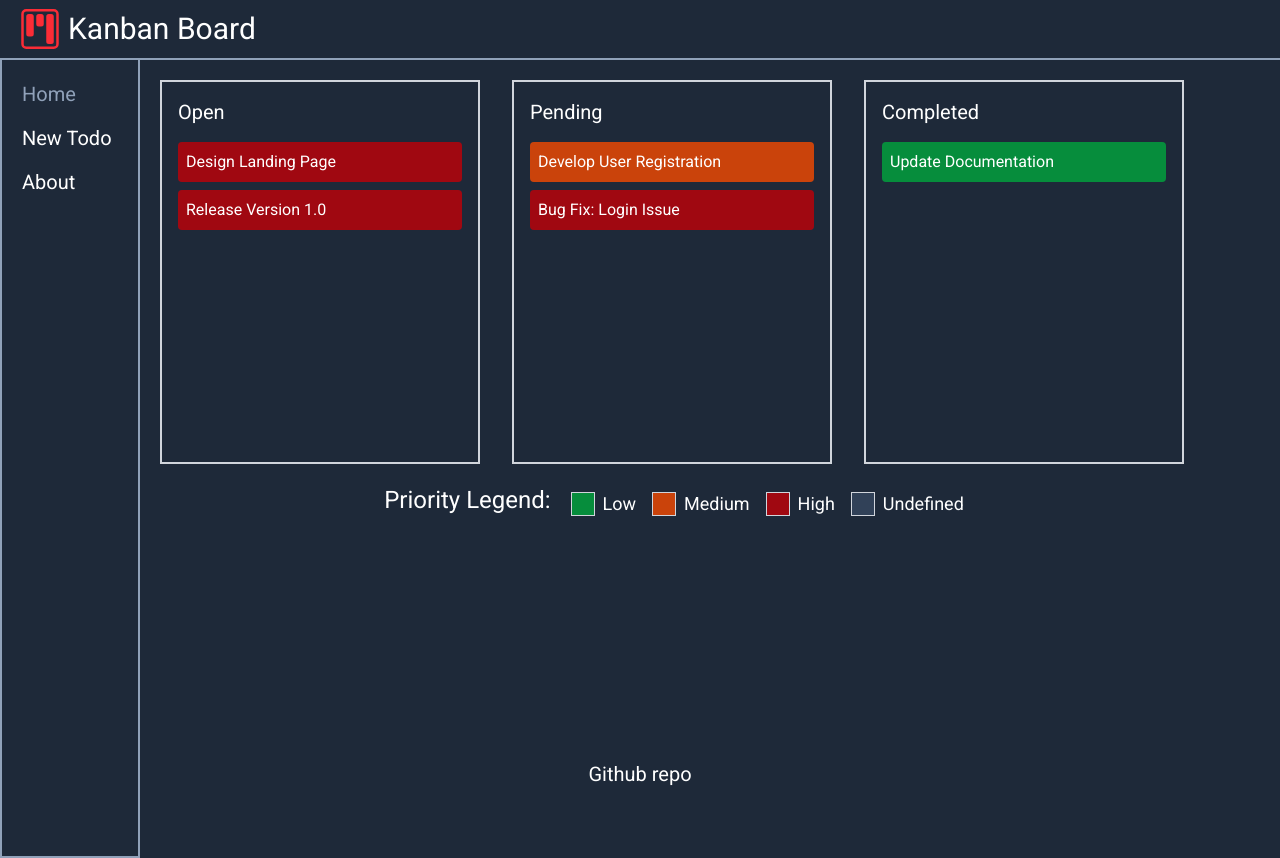
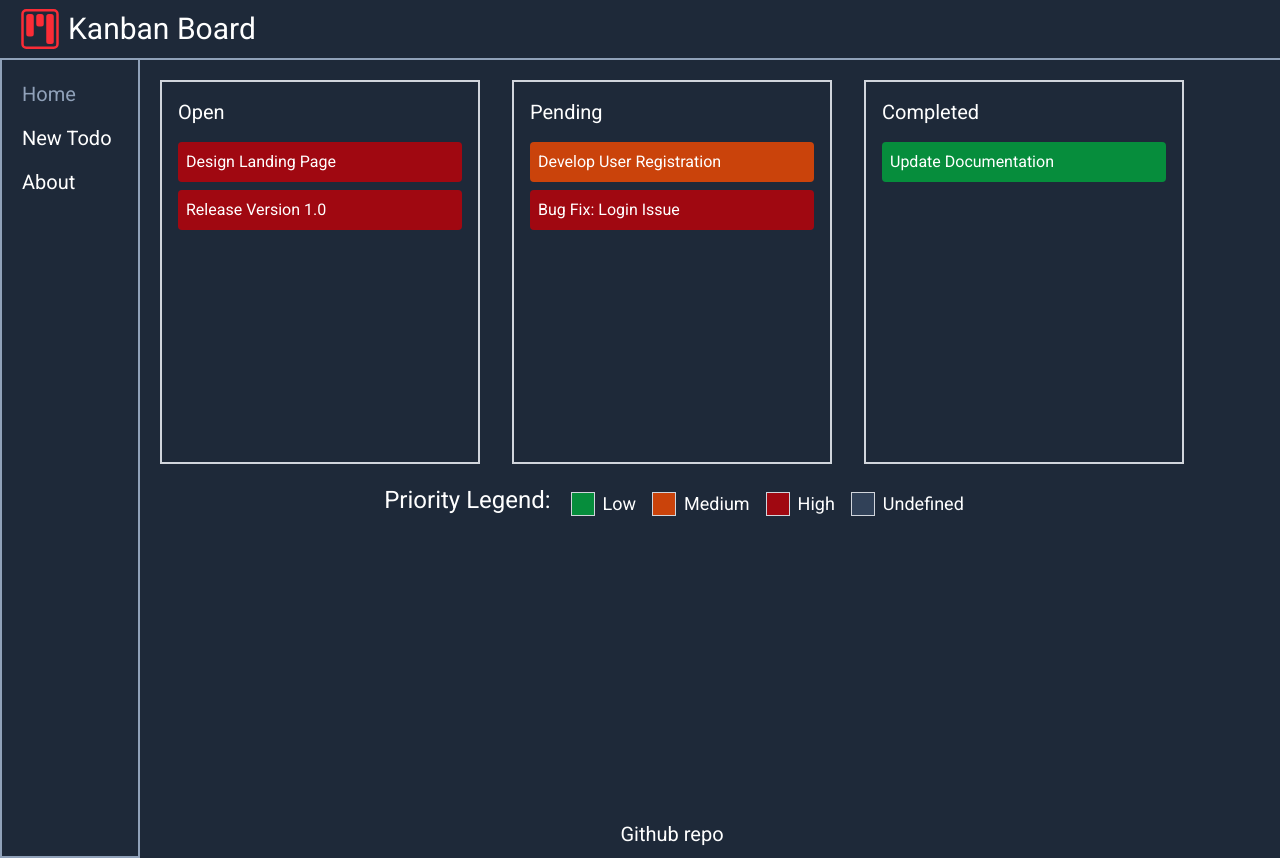
Before and after one commit to rbc33/todo-react-miniproject, a React (Vite) app: page / in a window 1280 px wide. Built offline with nearby package versions, Linux system fonts and the light colour scheme; the HTML template or start-up script is replaced by a standard one.

Commit message:
footer at the en of the page, but aside dosent go to the bottom at addTodo

```diff
--- a/src/components/Footer.tsx
+++ b/src/components/Footer.tsx
@@ -1,6 +1,6 @@
 const Footer = () => {
 	return (
-		<footer className="fixed bottom-0 -ml-35 h-10 w-screen text-center ">
+		<footer className="w-full h-12 bg-gray-800 text-center flex items-center justify-center mt-auto">
 			<a
 				className="text-xl hover:text-slate-400 hover:underline"
 				href="https://github.com/rbc33/todo-react-miniproject.git"
```
